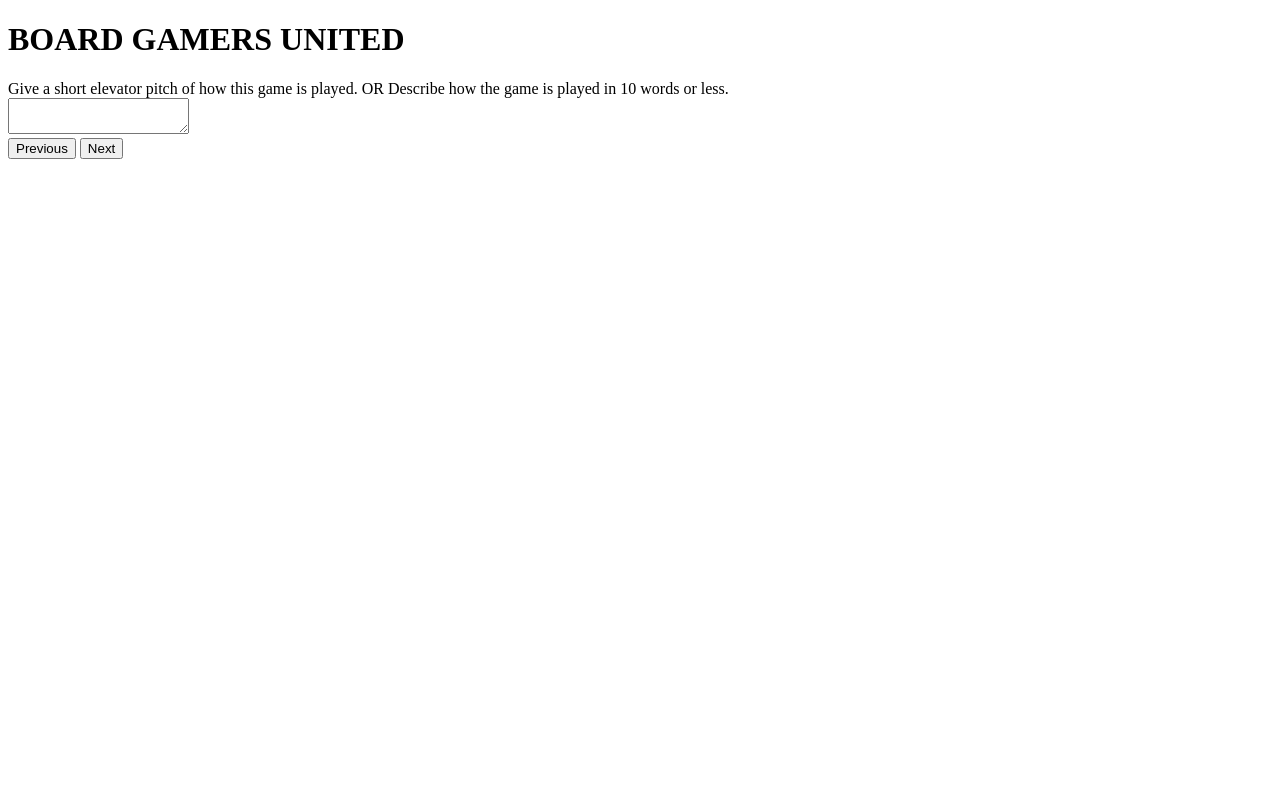
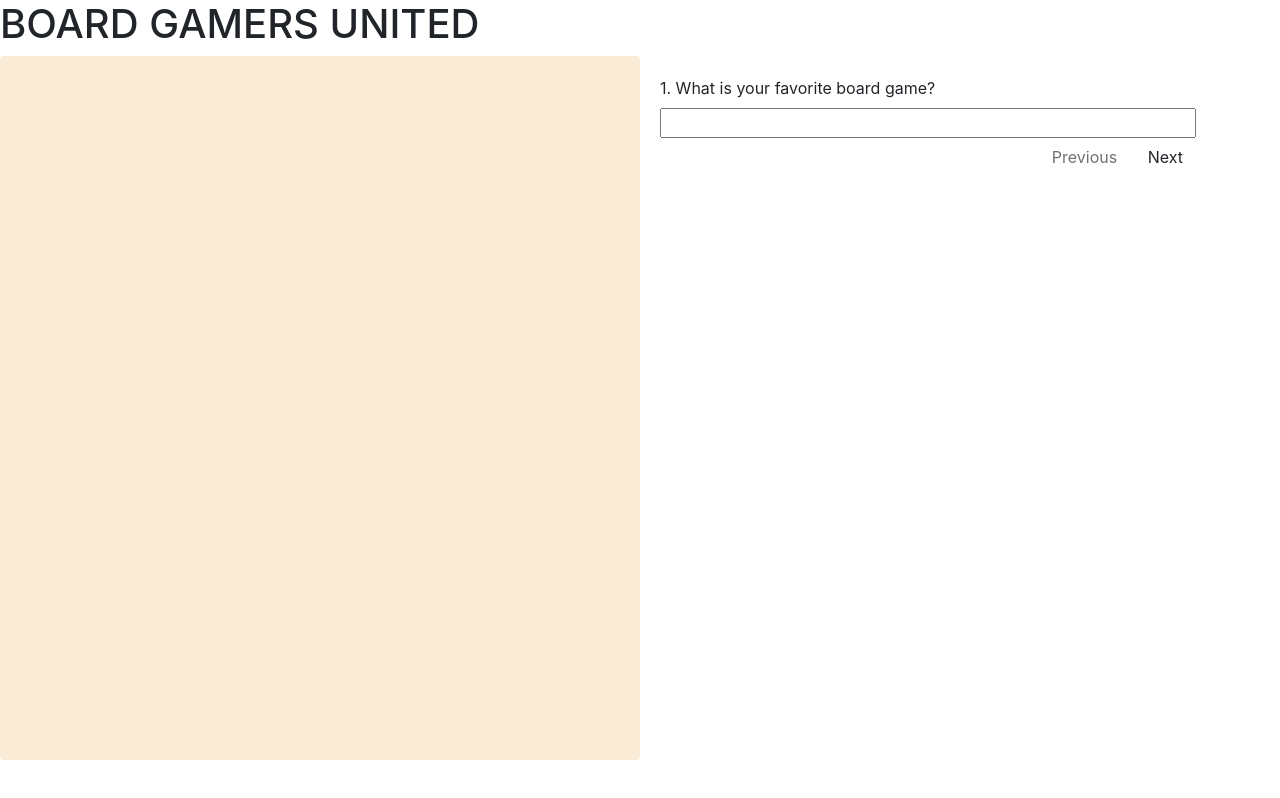
Before and after one commit to hua3467/maplinks, a plain HTML site: page boardgamers/form/index.html in a window 1280 px wide. Drawn offline with nearby package versions, Linux system fonts and the light colour scheme.

Commit message:
switching questions works

```diff
--- a/boardgamers/form/css/style.css
+++ b/boardgamers/form/css/style.css
@@ -1,3 +1,48 @@
 label {
     display: block;
 }
+
+body {
+    padding: 0;
+    margin: 0;
+}
+
+header {
+    height: 56px;
+    padding: 0;
+}
+header h1 {
+    margin: 0;
+}
+
+.progress {
+    width: 50%;
+    height: 100%;
+    background-color: antiquewhite;
+}
+.form {
+    width: 45%;
+    height: 100%;
+    padding: 20px;
+}
+
+main {
+    height: calc(100vh - 96px);
+}
+
+/* ------------------------------------- */
+/* ----------- public styles ----------- */
+/* ------------------------------------- */
+
+.flex-row {
+    display: flex;
+    flex-direction: row;
+}
+
+.full-width {
+    width: 100%;
+}
+
+.hide {
+    display: none;
+}
--- a/boardgamers/form/index.html
+++ b/boardgamers/form/index.html
@@ -5,24 +5,38 @@
     <meta http-equiv="X-UA-Compatible" content="IE=edge">
     <meta name="viewport" content="width=device-width, initial-scale=1.0">
     <title>BOARD GAMERS UNITED | What do you play?</title>
+
+    <link rel="stylesheet" href="https://cdn.jsdelivr.net/npm/bootstrap@4.5.3/dist/css/bootstrap.min.css"
+    integrity="sha384-TX8t27EcRE3e/ihU7zmQxVncDAy5uIKz4rEkgIXeMed4M0jlfIDPvg6uqKI2xXr2" crossorigin="anonymous">
     <link rel="stylesheet" href="css/style.css">
 </head>
 <body>
     <header>
         <h1>BOARD GAMERS UNITED</h1>
     </header>
-    <main>
-        <section>
+    <main class="flex-row">
+        <section class="progress">
             <div class="progress-bar"></div>
             <div class="chese"></div>
         </section>
-        <section>
-            <div class="form-container"></div>
-            <button id="btnPrev">Previous</button>
-            <button id="btnNext">Next</button>
+        <section class="form">
+            <div class="form-container">
+            </div>
+            <div class="text-right">
+                <button class="btn" id="btnPrev" disabled>Previous</button>
+                <button class="btn" id="btnNext">Next</button>
+            </div>
         </section>
     </main>
 
+
+
+    <script src="https://code.jquery.com/jquery-3.5.1.slim.min.js"
+        integrity="sha384-DfXdz2htPH0lsSSs5nCTpuj/zy4C+OGpamoFVy38MVBnE+IbbVYUew+OrCXaRkfj" crossorigin="anonymous">
+    </script>
+    <script src="https://cdn.jsdelivr.net/npm/bootstrap@4.5.3/dist/js/bootstrap.bundle.min.js"
+        integrity="sha384-ho+j7jyWK8fNQe+A12Hb8AhRq26LrZ/JpcUGGOn+Y7RsweNrtN/tE3MoK7ZeZDyx" crossorigin="anonymous">
+    </script>
 
     <script src="js/util.js"></script>
     <script src="js/formConfig.js"></script>
--- a/boardgamers/form/js/formConfig.js
+++ b/boardgamers/form/js/formConfig.js
@@ -3,54 +3,63 @@ const questions = [
         label: "What is your favorite board game?",
         name: "gameName",
         tag: "input",
-        type: "text"
+        type: "text",
+        required: true
     },
     {
         label: "What is your most memorable experience playing this game?",
         name: "memory",
         tag: "textarea",
-        type: ""
+        type: "",
+        required: false
     },
     {
         label: "What do you look forward to most in playing this game?",
         name: "forward",
         tag: "textarea",
-        type: ""
+        type: "",
+        required: false
     },
     {
         label: "Give a short elevator pitch of how this game is played. OR Describe how the game is played in 10 words or less.",
         name: "pitch",
         tag: "textarea",
-        type: ""
+        type: "",
+        required: false
     },
     {
         label: "Share a picture of the game.",
         name: "picture",
         tag: "input",
-        type: "file"
+        type: "file",
+        required: false
     },
     {
         label: "What genres of board games do you usually play?",
         name: "genres",
         tag: "input",
-        type: ""
+        type: "",
+        required: false
     },
     {
         label: "Is there a board game you would like to play, but haven’t had the chance yet?",
         name: "wanted",
         tag: "input",
-        type: ""
+        type: "",
+        required: false
     },
     {
         label: "What's your name?",
         name: "userName",
         tag: "input",
-        type: ""
+        type: "",
+        required: false
     },
     {
         label: "What is your location? ",
         name: "location",
         tag: "select",
-        type: ""
+        type: "",
+        required: false
     }
 ]
--- a/boardgamers/form/js/index.js
+++ b/boardgamers/form/js/index.js
@@ -1,19 +1,102 @@
 const formContainer = document.querySelector(".form-container");
+const btnPrev = document.querySelector("#btnPrev");
+const btnNext = document.querySelector("#btnNext");
 
-questionIndex = 3
+let questionIndex = 0;
+let game = {};
 
-formContainer.append(
-    buildDom({
-        type: "label",
-        props: {
-            htmlFor: questions[questionIndex].name,
-            innerHTML: questions[questionIndex].label
+loadQuestions(questions);
+const allQuestions = document.querySelectorAll(".question");
+allQuestions[0].classList.remove("hide");
+
+btnNext.addEventListener("click", e => {
+    questionIndex++;
+    if (questionIndex >= questions.length) {
+        // TODO: submit form
+    } else {
+        btnPrev.disabled = false;
+        switchQuestion(questionIndex, 1);
+        if (questionIndex === questions.length - 1) {
+            e.target.innerHTML = "Submit";
         }
-    }),
-    buildDom({
-        type: questions[questionIndex].tag,
-        props: {
-            name: questions[questionIndex].name,
-            type: questions[questionIndex].type
+    }
+
+});
+
+btnPrev.addEventListener("click", e => {
+    questionIndex--;
+    if (questionIndex < 0) {
+        questionIndex = 0;
+    } else {
+        switchQuestion(questionIndex, -1);
+        if (questionIndex === 0) {
+            e.target.disabled = true;
+        } else if (questionIndex === questions.length - 2) {
+            btnNext.innerHTML = "Next";
         }
-    }));
+    }
+});
+
+
+
+
+
+
+
+
+
+
+
+
+
+
+
+/**
+ *
+ * @param {Number} i the index of the next question.
+ * @param {Number} order 1 for the next question, -1 for the previous question
+ */
+function switchQuestion(i, order) {
+    if (order === 1) {
+        allQuestions[i - 1].classList.add("hide");
+    } else if (order === -1) {
+        allQuestions[i + 1].classList.add("hide");
+    }
+    allQuestions[i].classList.remove("hide");
+}
+
+function loadQuestions(questionObj){
+
+    for ( let i = 0; i < questionObj.length; i++) {
+        formContainer.append(
+            buildDom({
+                type: "div",
+                props: {
+                    className: "question hide"
+                },
+                children: [{
+                    type: "label",
+                    props: {
+                        htmlFor: questionObj[i].name,
+                        innerHTML: (i + 1) + '. ' + questionObj[i].label
+                    }
+                }, {
+                    type: questionObj[i].tag,
+                    props: {
+                        name: questionObj[i].name,
+                        type: questionObj[i].type,
+                        className: "full-width",
+                        required: questionObj[i].name.required
+                    },
+                    events: {
+                        change: e => {
+                            game[questionObj[i].name] = e.target.value;
+                            console.log(game);
+                        }
+                    }
+                }]
+            })
+        );
+    }
+
+}
```
Also changed, not shown: boardgamers/form/success.html (added, +12 -0 lines).
